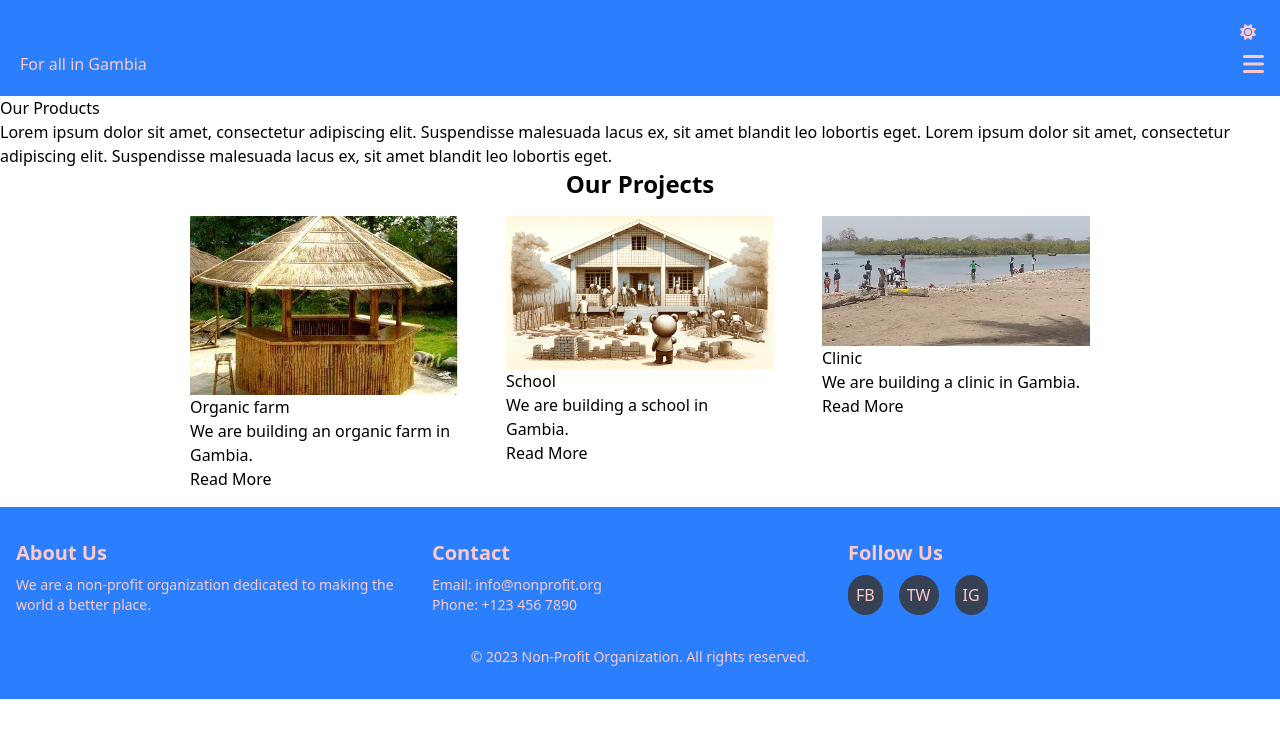
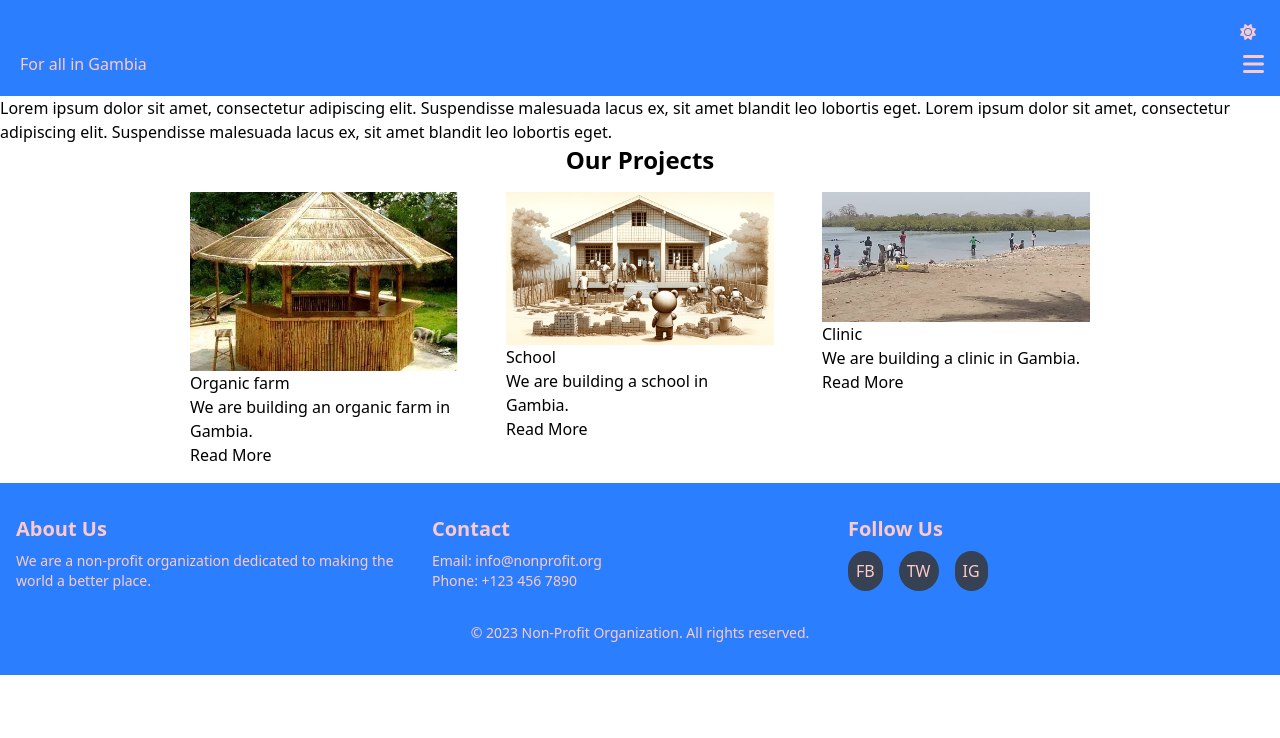
Before and after one commit to LucasEdwa/client, a React (Vite) app: page /projects in a window 1280 px wide. Shown: the top 738 px of the page. Built offline with nearby package versions, Linux system fonts and the light colour scheme.

Commit message:
fix: correct image import path comment in Donation component; remove unused header in ProjectsPage

```diff
--- a/package.json
+++ b/package.json
@@ -5,7 +5,7 @@
   "type": "module",
   "scripts": {
     "dev": "vite",
-    "build": "tsc -b && vite build",
+    "build": "tsc -b && vite build && cp -R src/assets dist/assets",
     "lint": "eslint .",
     "preview": "vite preview"
   },
--- a/src/components/donation/Donation.tsx
+++ b/src/components/donation/Donation.tsx
@@ -1,7 +1,7 @@
 import React, { useState } from "react";
 import PrivateDonationForm from "./PrivateDonationForm";
 import CompanyDonationForm from "./CompanyDonationForm";
-import hero1 from "../../assets/img_donation.jpeg"; // Use a relative path
+import hero1 from "../../assets/img_donation.jpeg"; // Ensure the path is correct
 import { TPrivateDonationFormData, TCompanyDonationFormData } from "../../types/types";
 import { DonationContent } from "../../constants/contents";
 import { useTheme } from "../../contexts/ThemeContext";
--- a/src/pages/ProjectsPage.tsx
+++ b/src/pages/ProjectsPage.tsx
@@ -5,7 +5,6 @@ export const ProjectsPage = () => {
     return (
         <div className="product-page">
             <div className="container">
-                <h1>Our Products</h1>
                 <p>
                     Lorem ipsum dolor sit amet, consectetur adipiscing elit. Suspendisse
                     malesuada lacus ex, sit amet blandit leo lobortis eget. Lorem ipsum
```
